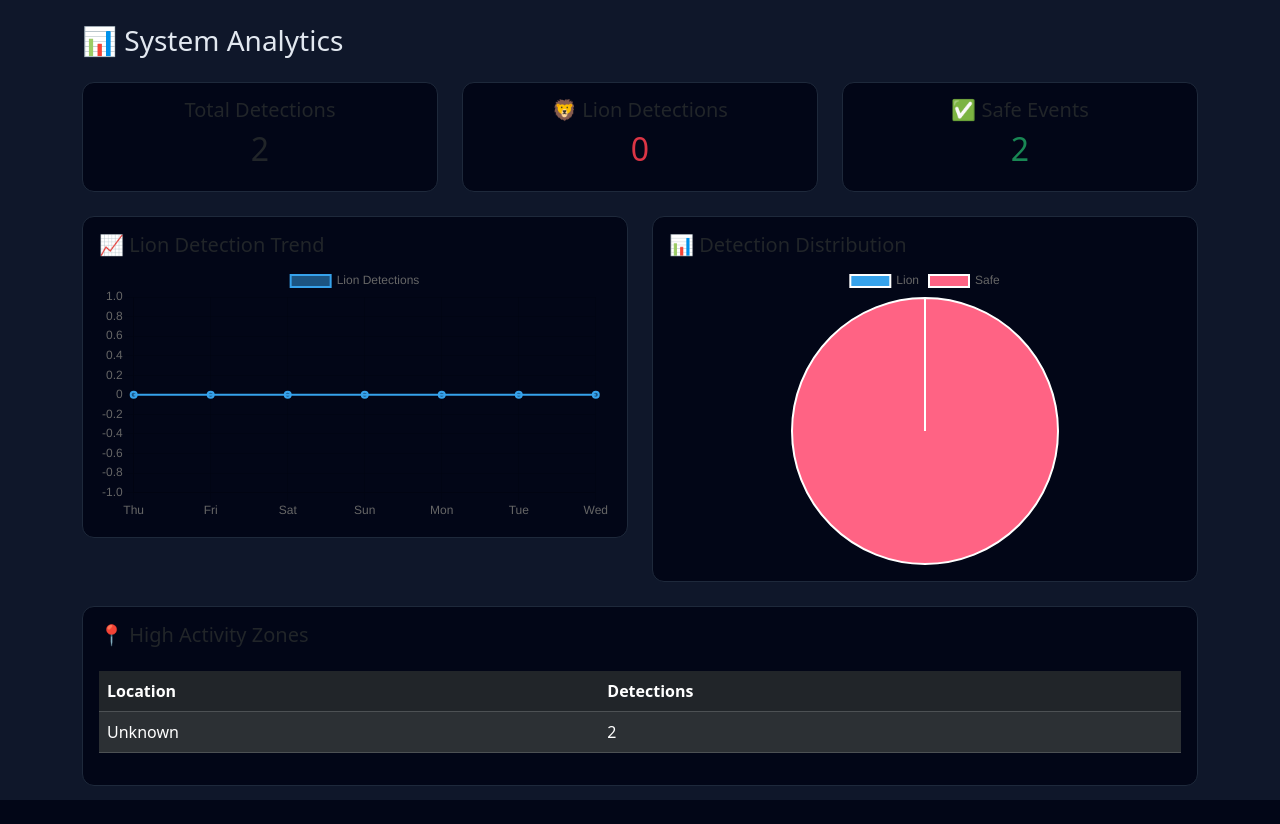
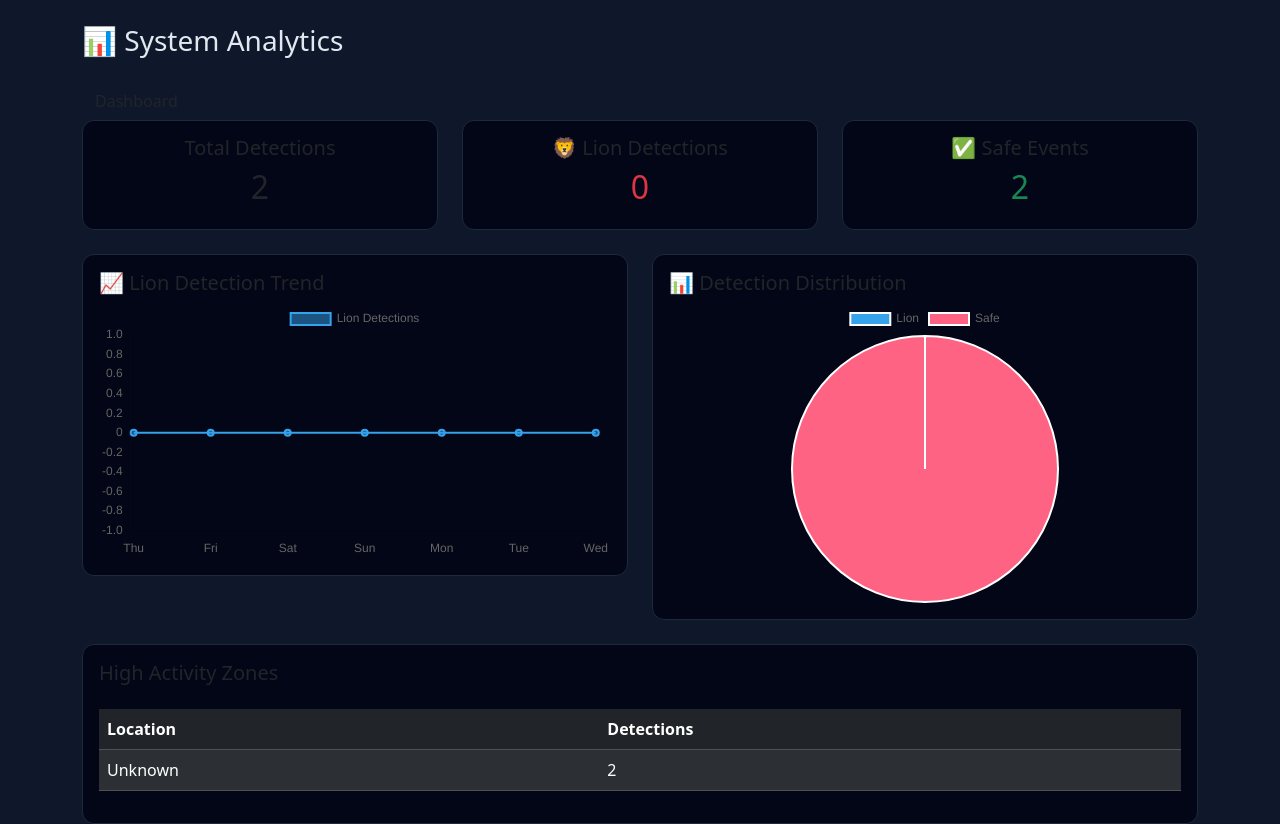
Before and after one commit to JKwemboi/web_dashboard, a Django app: page /analytics/ in a window 1280 px wide. Before the commit the page ends 800 px from the top, so only its background shows below. Run offline with Django 5.2, Linux system fonts and the light colour scheme; data comes from the database, SQL or seed files in the repository; some libraries are stand-ins or nearby versions.

Commit message:
little changes

```diff
--- a/detection/models.py
+++ b/detection/models.py
@@ -7,7 +7,7 @@ class Detection (models.Model):
     confidence = models.FloatField(null=True, blank=True)
     label = models.CharField(max_length=255)
     timestamp = models.DateTimeField(auto_now_add=True)
-    image = models.ImageField(upload_to='detections/', null=True)
+    image = models.ImageField(upload_to='detections/images', null=True)
 
 
 class Alerts(models.Model):
--- a/detection/urls.py
+++ b/detection/urls.py
@@ -3,7 +3,7 @@ from . import views
 
 urlpatterns = [
     path('', views.dashboard, name='dashboard'),
-#     path('users/dashboard/', views.dashboard, name='dashboard'),
+    # path('dashboard', views.dashboard, name='dashboard'),
     path('login', views.login, name='login'),
     path('signup', views.signup, name='signup'),
     path('profile/', views.profile, name='profile'),
--- a/detection/views.py
+++ b/detection/views.py
@@ -17,6 +17,8 @@ from . import views
 
 
 def dashboard(request):
+    if request.method =='POST':
+        return render (request, 'index.html',{'user': request.user,'detections':detections})
     # require login to access dashboard
     if not request.user.is_authenticated:
         return redirect('login')
--- a/templates/analytics.html
+++ b/templates/analytics.html
@@ -38,7 +38,11 @@
 
             <h3 class="mb-4">📊 System Analytics</h3>
 
-            <!-- SUMMARY -->
+            <form action="dashboard">
+                {% csrf_token%}
+                <button class="btn btn-login" type="submit">Dashboard</button>
+            </form>
+
             <div class="row mb-4">
 
                 <div class="col-md-4">
@@ -50,7 +54,7 @@
 
                 <div class="col-md-4">
                     <div class="card stat-box">
-                        <h5>🦁 Lion Detections</h5>
+                        <h5 class="text-bold">🦁 Lion Detections</h5>
                         <h2 class="text-danger">{{ lions }}</h2>
                     </div>
                 </div>
@@ -85,7 +89,7 @@
 
             <!-- HOTSPOTS -->
             <div class="card mt-4 p-3">
-                <h5>📍 High Activity Zones</h5>
+                <h5> High Activity Zones</h5>
 
                 <table class="table table-dark table-striped mt-3">
                     <thead>
```
